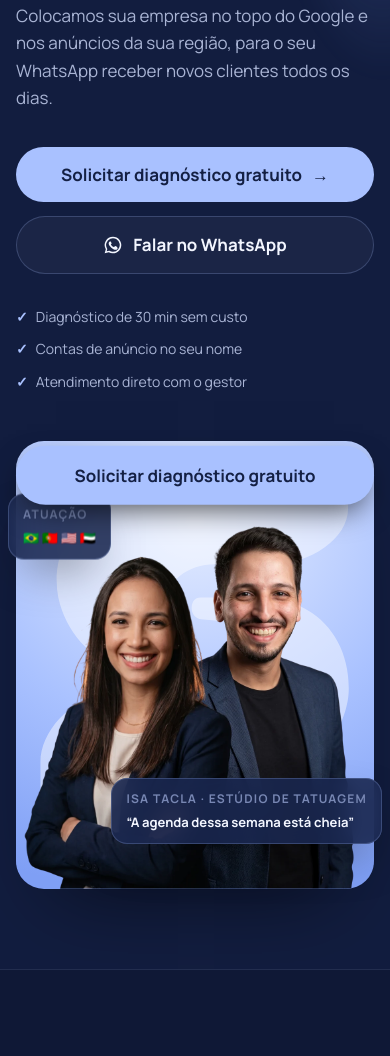
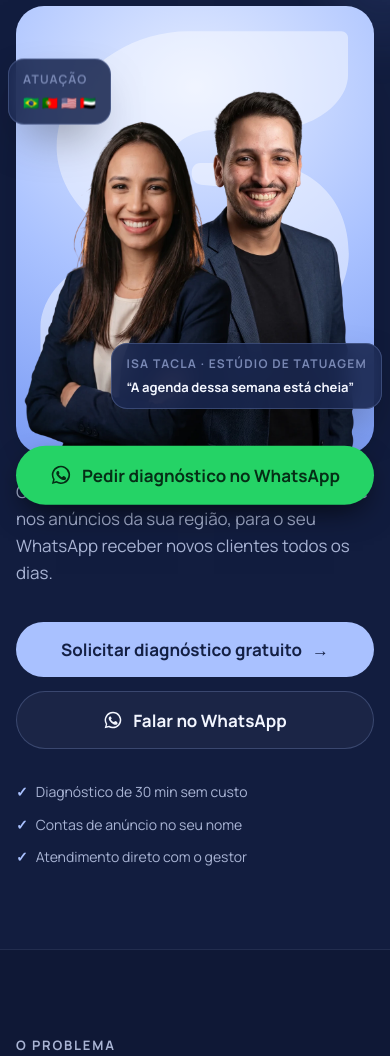
Before and after one commit to spectusmkt/spectusmkt, a plain HTML site: page index.html in a window 390 px wide. Shown: the part 406-1462 px from the top of the page. Drawn offline with Linux system fonts and the light colour scheme.

Commit message:
Add files via upload

```diff
--- a/index.html
+++ b/index.html
@@ -42,13 +42,13 @@
         <button type="button" role="tab" class="aud-switch__btn" data-set-aud="info" aria-selected="false">Infoproduto</button>
       </div>
 
-      <div data-aud="local">
-        <h1>Seja encontrado por quem está <em>perto</em> e pronto para comprar.</h1>
-        <p class="lead">Colocamos sua empresa no topo do Google e nos anúncios da sua região, para o seu WhatsApp receber novos clientes todos os dias.</p>
+      <div class="hero__head">
+        <div data-aud="local"><h1>Seja encontrado por quem está <em>perto</em> e pronto para comprar.</h1></div>
+        <div data-aud="info" hidden><h1>Mais vendas no seu infoproduto, com um funil que <em>converte</em>.</h1></div>
       </div>
-      <div data-aud="info" hidden>
-        <h1>Mais vendas no seu infoproduto, com um funil que <em>converte</em>.</h1>
-        <p class="lead">Página de vendas, copy, criativos e tráfego feitos pelo mesmo time e ajustados toda semana pelos números. Se fizer sentido, entramos como co-produtores.</p>
+      <div class="hero__lead">
+        <div data-aud="local"><p class="lead">Colocamos sua empresa no topo do Google e nos anúncios da sua região, para o seu WhatsApp receber novos clientes todos os dias.</p></div>
+        <div data-aud="info" hidden><p class="lead">Página de vendas, copy, criativos e tráfego feitos pelo mesmo time e ajustados toda semana pelos números. Se fizer sentido, entramos como co-produtores.</p></div>
       </div>
 
       <div class="hero__ctas">
@@ -193,7 +193,7 @@
 <section class="section benefits">
   <div class="container">
     <div class="section__head reveal">
-      <p class="kicker">Por que a Spectus</p>
+      <p class="kicker">Por que a Spectus?</p>
       <h2>O que muda no seu negócio quando o tráfego é bem feito.</h2>
     </div>
 
@@ -251,7 +251,6 @@
     <div class="section__head section__head--center reveal">
       <p class="kicker">Resultados reais</p>
       <h2>Números de quem já anuncia com a Spectus.</h2>
-      <p class="section__sub">Prints direto do painel dos clientes. Os nomes dos produtos foram ocultados para preservar os clientes.</p>
     </div>
 
     <!-- Números de autoridade -->
@@ -469,7 +468,7 @@
 </footer>
 
 <!-- CTA fixo no mobile -->
-<a href="#contato" class="sticky-cta">Solicitar diagnóstico gratuito</a>
+<a href="#" class="sticky-cta js-whatsapp" data-msg="Olá! Vim pelo site e quero solicitar o diagnóstico gratuito da Spectus."><svg viewBox="0 0 24 24" aria-hidden="true"><path fill="currentColor" d="M12 2a10 10 0 0 0-8.6 15.1L2 22l5-1.3A10 10 0 1 0 12 2Zm0 18.2c-1.5 0-3-.4-4.3-1.2l-.3-.2-3 .8.8-2.9-.2-.3A8.2 8.2 0 1 1 12 20.2Zm4.5-6.1c-.2-.1-1.5-.7-1.7-.8-.2-.1-.4-.1-.6.1l-.8 1c-.1.2-.3.2-.5.1a6.7 6.7 0 0 1-3.3-2.9c-.2-.4.2-.4.7-1.3.1-.2 0-.3 0-.4l-.8-1.8c-.2-.5-.4-.4-.6-.4h-.5a1 1 0 0 0-.7.3 3 3 0 0 0-.9 2.2 5.2 5.2 0 0 0 1.1 2.8 11.9 11.9 0 0 0 4.6 4c1.7.7 2.3.8 3.2.6.5-.1 1.5-.6 1.7-1.2.2-.6.2-1.1.2-1.2-.1-.1-.3-.2-.5-.3Z"/></svg>Pedir diagnóstico no WhatsApp</a>
 
 <!-- Lightbox dos prints -->
 <dialog class="lightbox" id="lightbox" aria-label="Print ampliado">
--- a/styles.css
+++ b/styles.css
@@ -199,6 +199,15 @@ ul, ol { margin: 0; padding: 0; list-style: none; }
   .hero__media { max-width: 460px; margin: 0 auto; width: 100%; }
   .float-card--a { left: -8px; }
   .float-card--b { right: -8px; }
+  /* mobile: foto logo depois da headline */
+  .hero__grid { display: flex; flex-direction: column; gap: 0; }
+  .hero__copy { display: contents; }
+  .aud-switch { order: 1; align-self: flex-start; }
+  .hero__head { order: 2; }
+  .hero__media { order: 3; margin-top: 28px; }
+  .hero__lead { order: 4; }
+  .hero__ctas { order: 5; }
+  .hero__trust { order: 6; }
 }
 @media (max-width: 600px) {
   .hero__ctas .btn { width: 100%; }
@@ -587,13 +596,15 @@ ul, ol { margin: 0; padding: 0; list-style: none; }
 /* ---------- Sticky CTA mobile ---------- */
 .sticky-cta {
   position: fixed; left: 16px; right: 16px; bottom: 16px; z-index: 60; display: none;
+  align-items: center; justify-content: center; gap: 10px;
   text-align: center; padding: 16px; border-radius: 999px; font-weight: 700;
-  background: var(--accent); color: var(--navy); box-shadow: 0 12px 30px -8px rgba(0,0,0,.7);
+  background: #25d366; color: #052e16; box-shadow: 0 12px 30px -8px rgba(0,0,0,.7);
   transform: translateY(140%); transition: transform .3s ease;
 }
+.sticky-cta svg { width: 22px; height: 22px; flex: none; }
 .sticky-cta.is-visible { transform: none; }
 @media (max-width: 760px) {
-  .sticky-cta { display: block; }
+  .sticky-cta { display: flex; }
   .footer { padding-bottom: 100px; }
 }
 
```
